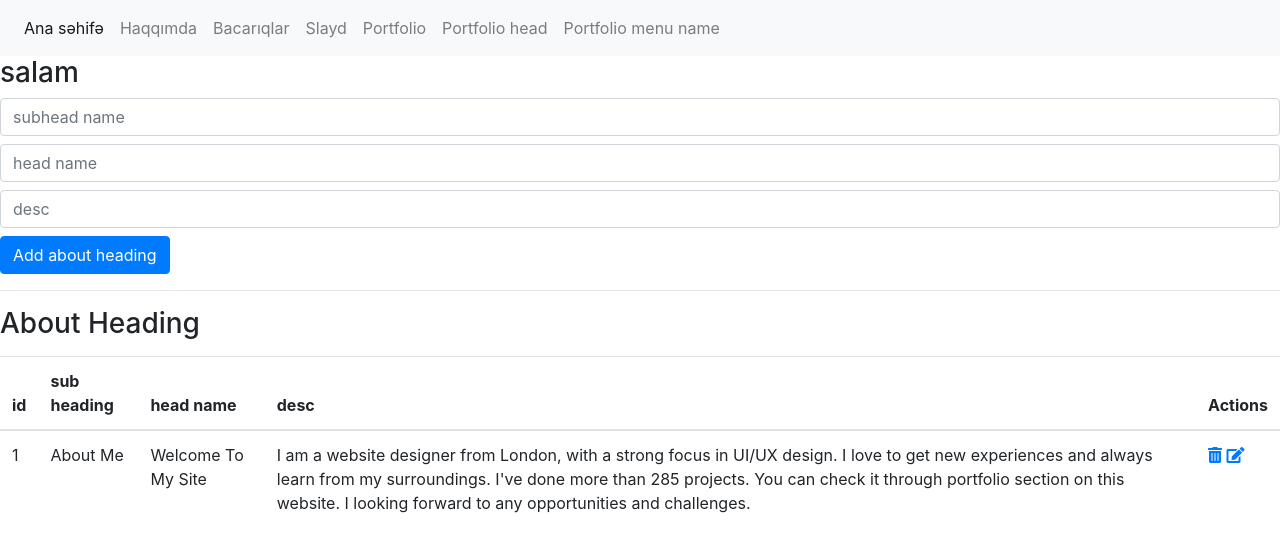
After one commit to mehman96/Pragmatech-Foundation-Project, a Flask app: page /admin/aboutname in a window 1280 px wide. The commit adds this page. Shown: the top 552 px of the page. Run offline with Flask 2, Linux system fonts and the light colour scheme; data comes from the database, SQL or seed files in the repository; some libraries are stand-ins or nearby versions.

Commit message:
2 hissesin backendi yazdim

```diff
--- a/admin/routes.py
+++ b/admin/routes.py
@@ -9,45 +9,47 @@ def admin_index():
    posts=Post.query.all()
    portheads=PostHeading.query.all()
    headers=PostHeading01.query.all()
-   aboutnames=about_heading.query.all()
+   aboutnames=AboutHeading.query.all()
    return render_template('admin/index.html', posts=posts,portheads=portheads,headers=headers,aboutnames=aboutnames)
 
 # about start
-@app.route('/admin/about', methods=['GET','POST'])
-def admin_about():
-   aboutnames=about_heading.query.all()
+@app.route('/admin/aboutname', methods=['GET','POST'])
+def adminAAbout():
+   aboutnames=AboutHeading.query.all()
    if request.method=='POST':
-      aboutname=about_heading(
-         about_name=request.form['about_name'],
+      aboutname=AboutHeading(
+         ab_name=request.form['ab_name'],
          about_desc_name=request.form['about_desc_name'],
          about_heading_name=request.form['about_heading_name']
       )
       db.session.add(aboutname)
       db.session.commit()
-      return redirect('/admin/about')
-   return render_template('admin/about.html',aboutnames=aboutnames)
-
-@app.route("/admin/aboutupdate/<id>",methods=['GET','POST'])
-def aboutupdate(id):
-   aboutname=about_heading.query.get(id)
-   if request.method=='POST':
-      about_name=request.form['about_name']
-      about_desc_name=request.form['about_desc_name']
-      about_heading_name=request.form['about_heading_name']
-      db.session.commit()
-      return redirect('/admin/about')
-   return render_template('admin/aboutupdate.html',aboutname=aboutname)
+      return redirect('/admin/aboutname')
+   return render_template('admin/aboutname.html',aboutnames=aboutnames)
 
 @app.route("/admin/aboutdelete/<id>")
 def aboutdelete(id):
-   aboutname=about_heading.query.get(id)
+   aboutname=AboutHeading.query.get(id)
    db.session.delete(aboutname)
    db.session.commit()
-   return redirect('/admin/about')
+   return redirect('/admin/aboutname')
+
+
+@app.route("/admin/aboutupdate/<id>" , methods=['GET','POST'])
+def aboutupdate(id):
+   aboutname=AboutHeading.query.get(id)
+   if request.method=='POST':
+      aboutname.ab_name=request.form['ab_name']
+      aboutname.about_heading_name=request.form['about_heading_name']
+      aboutname.about_desc_name=request.form['about_desc_name']
+      db.session.commit()
+      return redirect('/admin/aboutname')
+   return render_template('admin/aboutupdate.html',aboutname=aboutname)
+
+
 
 
 # about end
-
 
 # portfolio start
 @app.route('/admin/post', methods=['GET','POST'])
--- a/app/__init__.py
+++ b/app/__init__.py
@@ -1,17 +1,15 @@
 # database
 from flask import Flask
 from flask_sqlalchemy import SQLAlchemy
-from flask_migrate import Migrate
 
 app=Flask(__name__)
 UPLOAD_FOLDER='static/uploads/'
 app.config['SQLALCHEMY_DATABASE_URI']='sqlite:///database.db'
 app.config['UPLOAD_FOLDER']=UPLOAD_FOLDER
 db=SQLAlchemy(app)
-migrate=Migrate(app, db)
 
 from app.models import *
 from main.routes import *
 from admin.routes import *
 
-# db.create_all()
+db.create_all()
--- a/app/models.py
+++ b/app/models.py
@@ -1,8 +1,8 @@
 from app import db
 # about start
-class about_heading (db.Model):
+class AboutHeading(db.Model):
     id=db.Column(db.Integer,primary_key=True)
-    about_name=db.Column(db.String(50))
+    ab_name=db.Column(db.String(50))
     about_desc_name=db.Column(db.String(50))
     about_heading_name=db.Column(db.String(50))
 
--- /dev/null
+++ b/app/templates/admin/aboutname.html
@@ -0,0 +1,45 @@
+{% extends "admin/base.html" %}
+
+{% block content %}
+
+<h3>salam</h3>
+<form action="/admin/aboutname" method='POST'>
+    <input type="text" class="form-control my-2" name="ab_name" placeholder="subhead name">
+    <input type="text" class="form-control my-2" name="about_heading_name" placeholder="head name">
+    <input type="text" class="form-control my-2" name="about_desc_name" placeholder="desc">
+    <input type="submit" class="btn btn-primary" value="Add about heading">
+
+</form>
+<hr>
+<h3 class="my-3"> About Heading</h3>
+<table class="table">
+    <thead>
+        <tr>
+            <th>id</th>
+            <th>sub heading</th>
+            <th>head name</th>
+            <th>desc</th>
+            <th>Actions</th>
+        </tr>
+    </thead>
+    <tbody>
+        {% for aboutname in aboutnames %}
+
+        <tr>
+            <td scope="row">{{aboutname.id}}</td>
+            <td>{{aboutname.ab_name}}</td>
+            <td>{{aboutname.about_heading_name}}</td>
+            <td>{{aboutname.about_desc_name}}</td>
+
+            <td>
+                <a href="/admin/aboutdelete/{{aboutname.id}}"> <i class="fas fa-trash-alt"></i></a>
+                <a href="/admin/aboutupdate/{{aboutname.id}}"> <i class="fas fa-edit"></i></a>
+            </td>
+        </tr>
+
+        {% endfor %}
+    </tbody>
+</table>
+
+
+{% endblock %}
--- a/app/templates/admin/base.html
+++ b/app/templates/admin/base.html
@@ -22,7 +22,7 @@
                                 <a class="nav-link" href="/admin">Ana səhifə <span class="sr-only">(current)</span></a>
                             </li>
                             <li class="nav-item">
-                                <a class="nav-link" href="/admin/about">Haqqımda</a>
+                                <a class="nav-link" href="/admin/aboutname">Haqqımda</a>
                             </li>
 
                             <li class="nav-item">
--- a/main/routes.py
+++ b/main/routes.py
@@ -9,5 +9,5 @@ def index():
     posts=Post.query.all()
     portheads=PostHeading.query.all()
     headers=PostHeading01.query.all()
-    aboutnames=about_heading.query.all()
-    return render_template ('main/index.html',posts=posts,portheads=portheads,headers=headers,  aboutnames=aboutnames)
+    aboutnames=AboutHeading.query.all()
+    return render_template ('main/index.html',posts=posts,portheads=portheads,headers=headers, aboutnames=aboutnames)
```
Also changed, not shown: app/templates/admin/about.html (deleted, +0 -45 lines), app/templates/admin/aboutupdate.html (+5 -5 lines), app/templates/main/index.html (+8 -7 lines), app/database.db.
